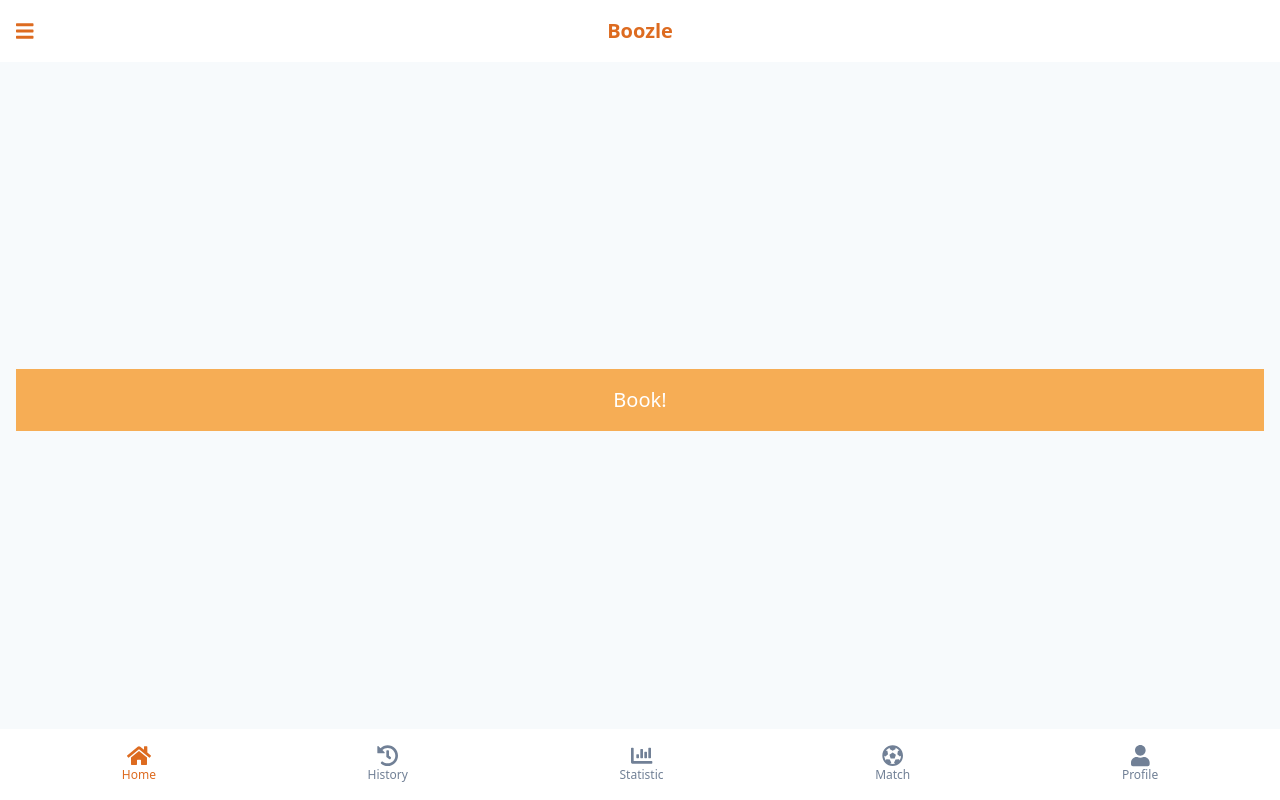
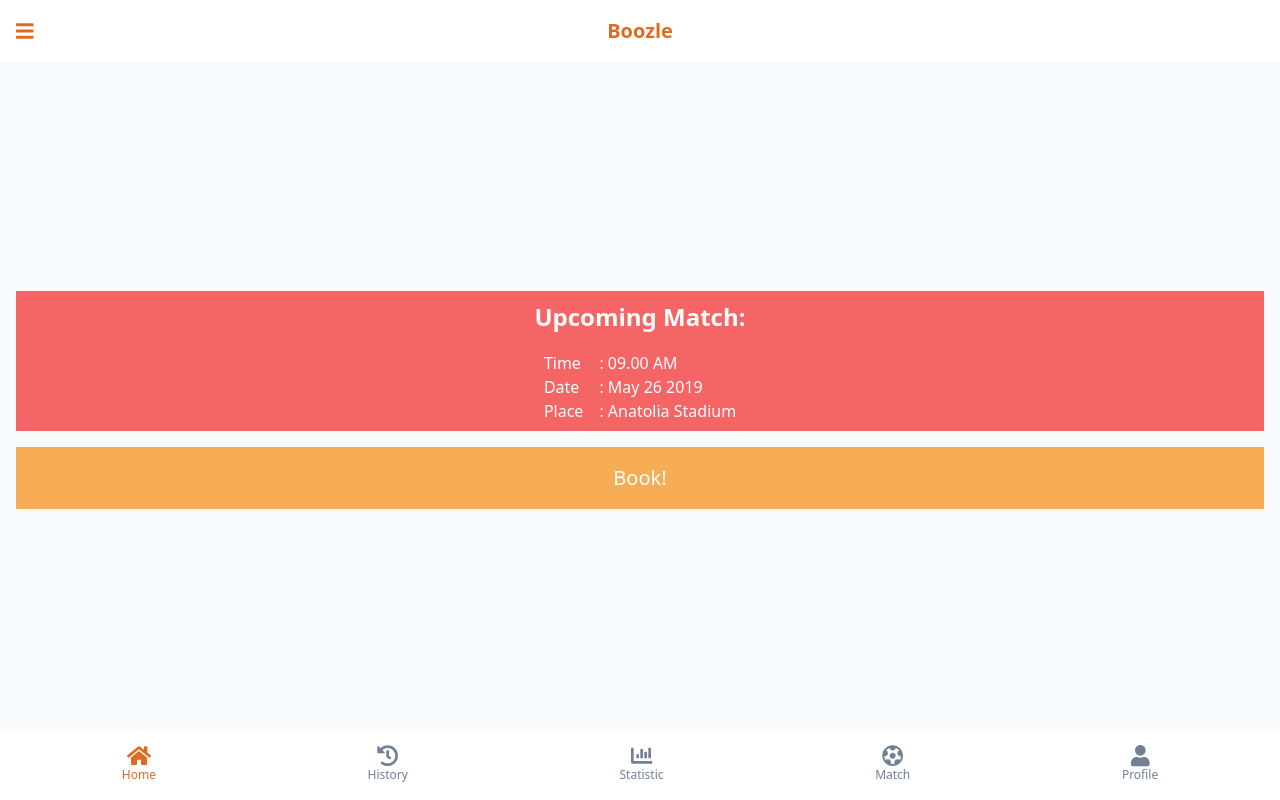
Before and after one commit to ilhamwahabi/boozle, a Gatsby site: page / in a window 1280 px wide. Built offline with nearby package versions, Linux system fonts and the light colour scheme; Gatsby itself is replaced by a stand-in of ours.

Commit message:
Create upcoming match

```diff
--- a/src/components/BottomBar.tsx
+++ b/src/components/BottomBar.tsx
@@ -34,19 +34,19 @@ const BottomBar = () => {
       <BottomBarItem
         icon={faChartBar}
         label="Statistic"
-        to="/statistic"
+        path="/statistic"
         selected={pathname === "/statistic"}
       />
       <BottomBarItem
         icon={faFutbol}
         label="Match"
-        to="/match"
+        path="/match"
         selected={pathname === "/match"}
       />
       <BottomBarItem
         icon={faUser}
         label="Profile"
-        to="/profile"
+        path="/profile"
         selected={pathname === "/profile"}
       />
     </div>
--- /dev/null
+++ b/src/components/UpcomingMatch.tsx
@@ -0,0 +1,23 @@
+import React from "react";
+
+const UpcomingMatch = () => {
+  return (
+    <div className="mb-4 p-2 bg-red-500 text-white">
+      <p className="mb-4 text-center text-2xl font-semibold">Upcoming Match:</p>
+      <div className="flex justify-center items-center">
+        <div className="mr-4">
+          <p>Time</p>
+          <p>Date</p>
+          <p>Place</p>
+        </div>
+        <div className="">
+          <p>: 09.00 AM</p>
+          <p>: May 26 2019</p>
+          <p>: Anatolia Stadium</p>
+        </div>
+      </div>
+    </div>
+  );
+};
+
+export default UpcomingMatch;
--- a/src/pages/index.tsx
+++ b/src/pages/index.tsx
@@ -2,10 +2,12 @@ import React from "react";
 
 import Layout from "../components/layout";
 import BookingButton from "../components/BookingButton";
+import UpcomingMatch from "../components/UpcomingMatch";
 
 const IndexPage = () => {
   return (
     <Layout>
+      <UpcomingMatch></UpcomingMatch>
       <BookingButton></BookingButton>
     </Layout>
   );
```
